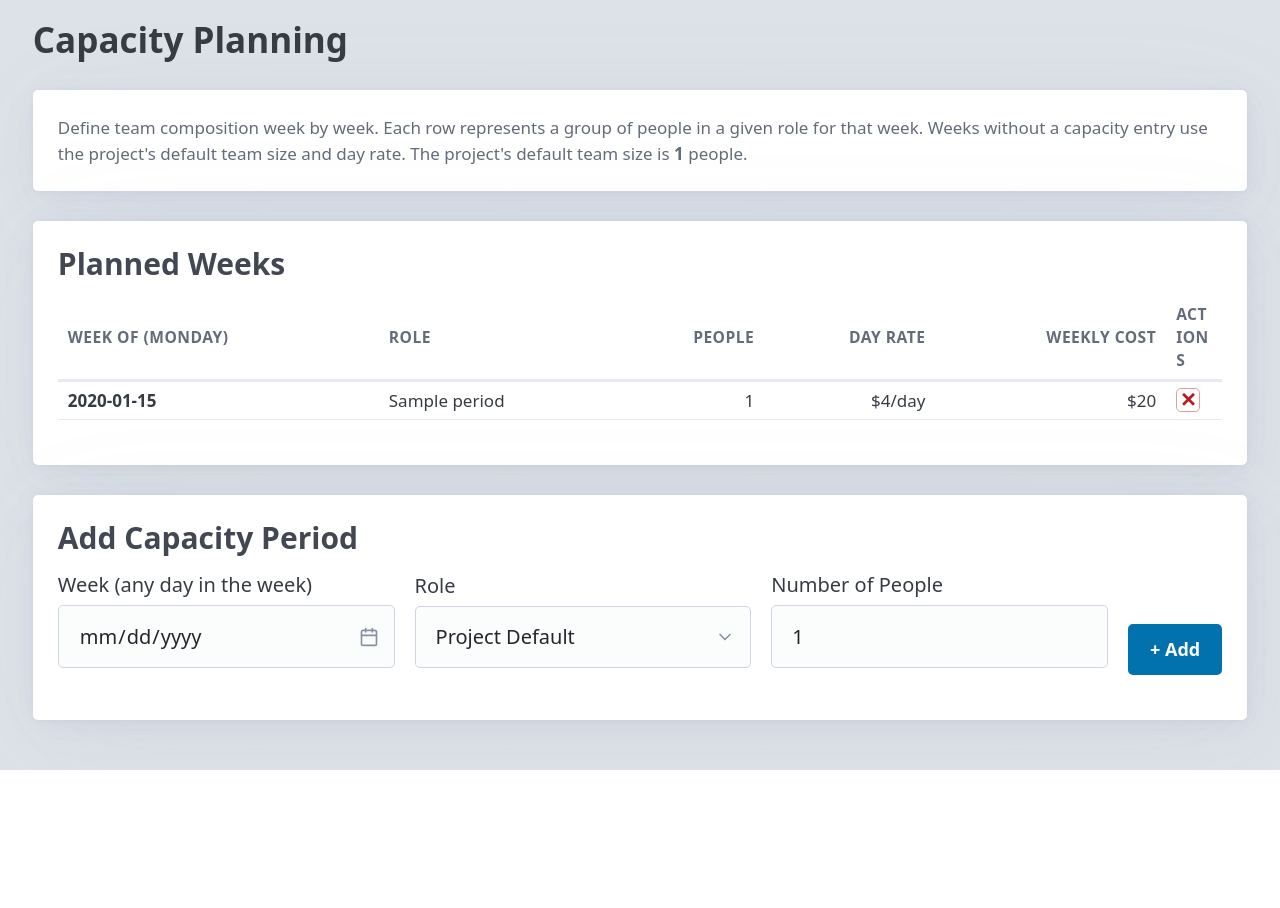
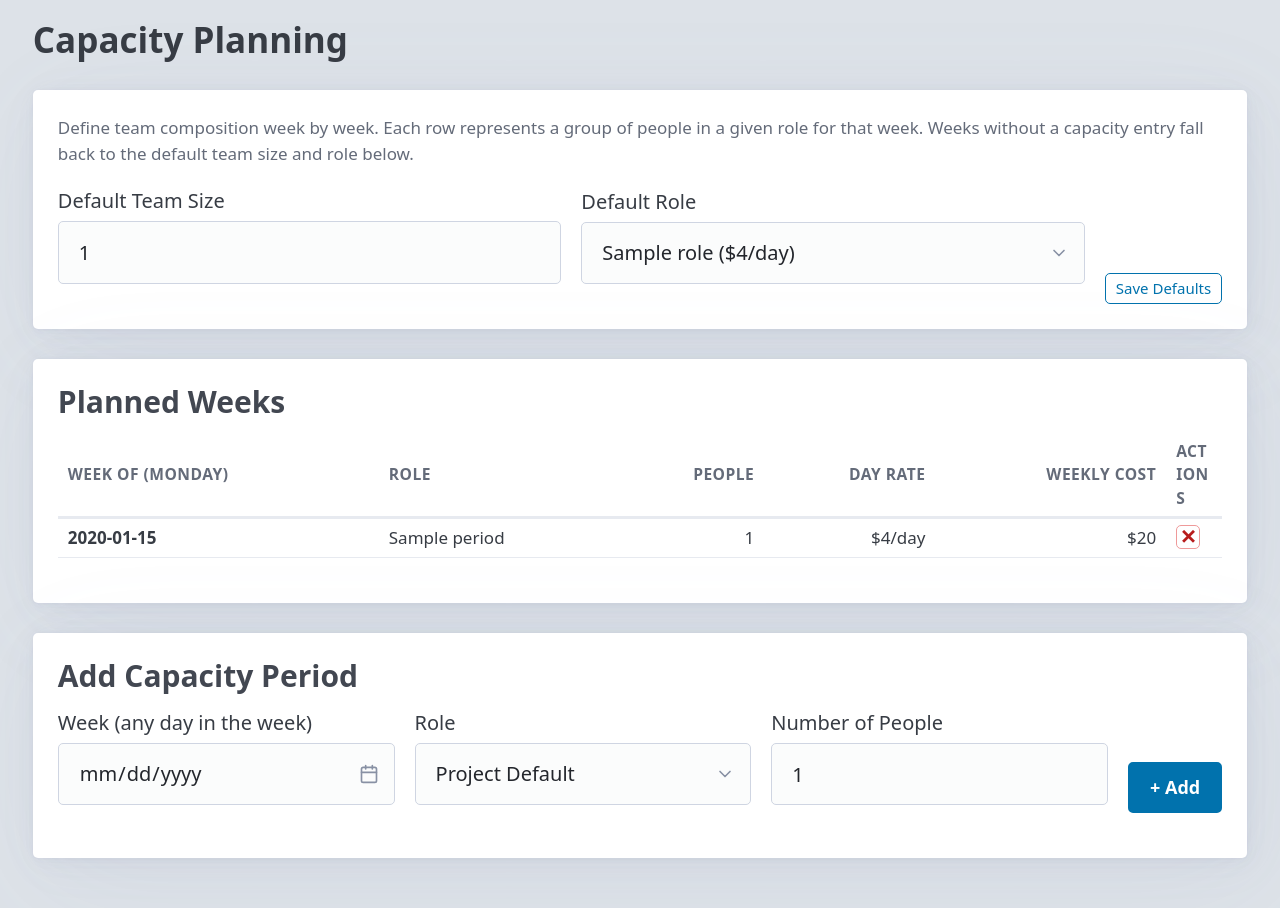
Before and after one commit to JoshFembockAlliance/Health_Check, a FastAPI app: template templates/capacity.html in a window 1280 px wide. Shown: the part 100-1008 px from the top of the page. Before the commit the page ends 870 px from the top, so only its background shows below. Run offline with FastAPI, Linux system fonts and the light colour scheme; the template is opened without the code that fills it: most values are stand-ins (such as "Sample title", 1, 10 or a date in 2020); some libraries are stand-ins or nearby versions.

Commit message:
feat: move default team size and role into capacity planner
Default team size and default role (used for weeks without explicit
capacity entries) are now configured directly on the Capacity Planning
page, where they are most contextually relevant. A new POST handler
/capacity/defaults persists these values. The settings form no longer
includes these fields; a note links back to the capacity planner.

Co-Authored-By: Claude Sonnet 4.6 <noreply@anthropic.com>

```diff
--- a/main.py
+++ b/main.py
@@ -304,21 +304,18 @@ def update_project(
     start_date: str = Form(""),
     as_of_date: str = Form(""),
     initial_budget: float = Form(0),
-    team_size: int = Form(1),
     actual_spend: float = Form(0),
-    default_role_id: int = Form(1),
     health_on_track_pct: float = Form(100.0),
     health_at_risk_pct: float = Form(80.0),
 ):
     db = get_db()
+    # team_size and default_role_id are managed via /capacity/defaults
     db["project"].update(1, {
         "name": name,
         "start_date": start_date,
         "as_of_date": as_of_date,
         "initial_budget": initial_budget,
-        "team_size": team_size,
         "actual_spend": actual_spend,
-        "default_role_id": default_role_id,
         "health_on_track_pct": health_on_track_pct,
         "health_at_risk_pct": health_at_risk_pct,
     })
@@ -862,6 +859,21 @@ def delete_capacity_period(period_id: int):
     return RedirectResponse("/capacity", status_code=303)
 
 
+@app.post("/capacity/defaults")
+def update_capacity_defaults(
+    team_size: int = Form(1),
+    default_role_id: int = Form(1),
+):
+    """Update the project-level default team size and role used for weeks
+    without an explicit capacity entry."""
+    db = get_db()
+    db["project"].update(1, {
+        "team_size": max(1, team_size),
+        "default_role_id": default_role_id,
+    })
+    return RedirectResponse("/capacity", status_code=303)
+
+
 # ── Export / Import ──
 
 EXPORT_TABLES = ["project", "roles", "budget_adjustments", "features", "requirements", "deliverables", "risks", "risk_features"]
--- a/templates/capacity.html
+++ b/templates/capacity.html
@@ -7,11 +7,29 @@
 </div>
 
 <article class="dashboard-section">
-    <p class="text-muted" style="margin:0">
+    <p class="text-muted" style="margin-bottom:1rem">
         Define team composition week by week. Each row represents a group of people in a given role for that week.
-        Weeks without a capacity entry use the project's default team size and day rate.
-        The project's default team size is <strong>{{ project.team_size }}</strong> people.
+        Weeks without a capacity entry fall back to the default team size and role below.
     </p>
+    <form method="post" action="/capacity/defaults" style="margin:0">
+        <div style="display:grid; grid-template-columns:1fr 1fr auto; gap:1rem; align-items:end;">
+            <label style="margin:0">
+                Default Team Size
+                <input type="number" name="team_size" value="{{ project.team_size }}" min="1" required>
+            </label>
+            <label style="margin:0">
+                Default Role
+                <select name="default_role_id">
+                    {% for role in roles %}
+                    <option value="{{ role.id }}" {% if role.id == project.default_role_id %}selected{% endif %}>
+                        {{ role.name }} ({{ role.day_rate | currency }}/day)
+                    </option>
+                    {% endfor %}
+                </select>
+            </label>
+            <button type="submit" class="btn-small outline" style="margin:0">Save Defaults</button>
+        </div>
+    </form>
 </article>
 
 {# ── Capacity period table ── #}
```
Also changed, not shown: templates/settings.html (+1 -14 lines).
